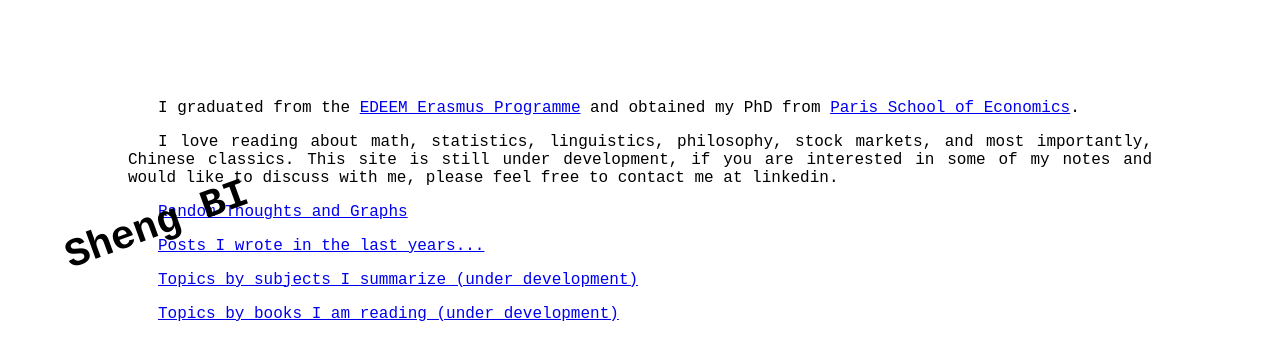
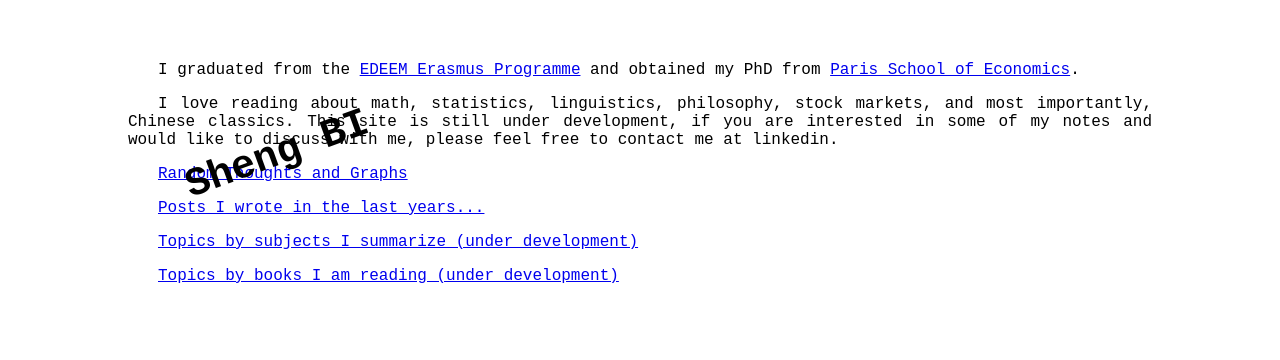
Before and after one commit to brbisheng/brbisheng.github.io, a Jekyll site: the page built from index.html, in a window 1280 px wide. Shown: the top 360 px of the page. Built offline with Jekyll 4.4.1, drawn with Linux system fonts in a browser that asks for light colours; nearby versions of some CDN libraries.

Commit message:
Update index.html

```diff
--- a/index.html
+++ b/index.html
@@ -12,6 +12,8 @@
 #h1_properties{
 	transform: rotate(-20deg);
 	text-aligh:center;
+	width:80%;
+	margin:auto;
 }
 </style>
 </head>
```
